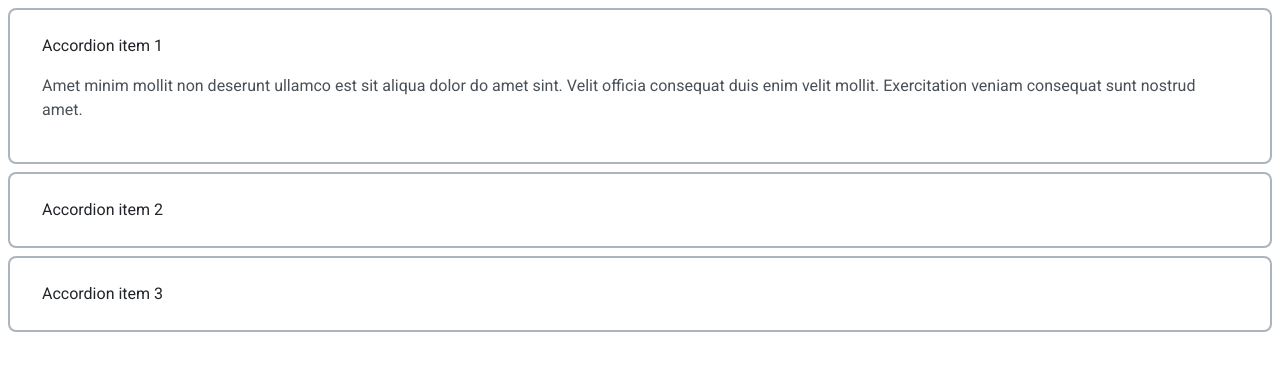
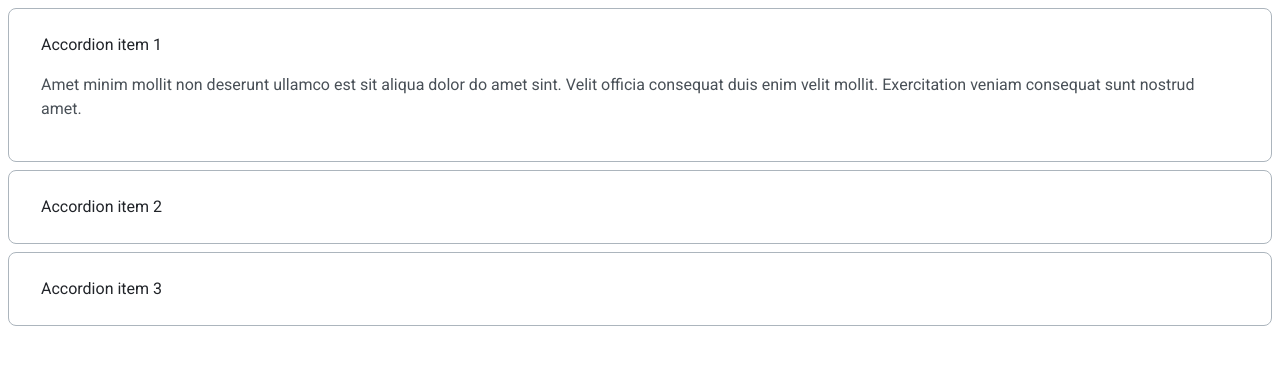
Before and after one commit to js-tasks-ru/htmlcss-20220519_kuzzzzzina, a website: page 03-lection1/02-accordion/index.html in a window 1280 px wide. Drawn offline with Linux system fonts and the light colour scheme.

Commit message:
Accordion исправления2

```diff
--- a/03-lection1/02-accordion/accordion.css
+++ b/03-lection1/02-accordion/accordion.css
@@ -1,6 +1,6 @@
 /* Стилизация аккордеона */
 .accordion__item {
-    border: 2px solid var(--grey-3);
+    border: 1px solid var(--grey-3);
     border-radius: 8px;
     padding: 24px 32px;
     margin-bottom: 8px;
--- a/03-lection1/02-accordion/index.html
+++ b/03-lection1/02-accordion/index.html
@@ -6,6 +6,7 @@
         <link rel="stylesheet" href="./accordion.css">
     </head>
     <body>
+        <div class="accordion">
         <details class="accordion__item" open>
             <summary class="accordion__summary">
                 Accordion item 1
@@ -30,5 +31,6 @@
                 Hidden content
             </p>
         </details>
+    </div>
     </body>
 </html>
```
